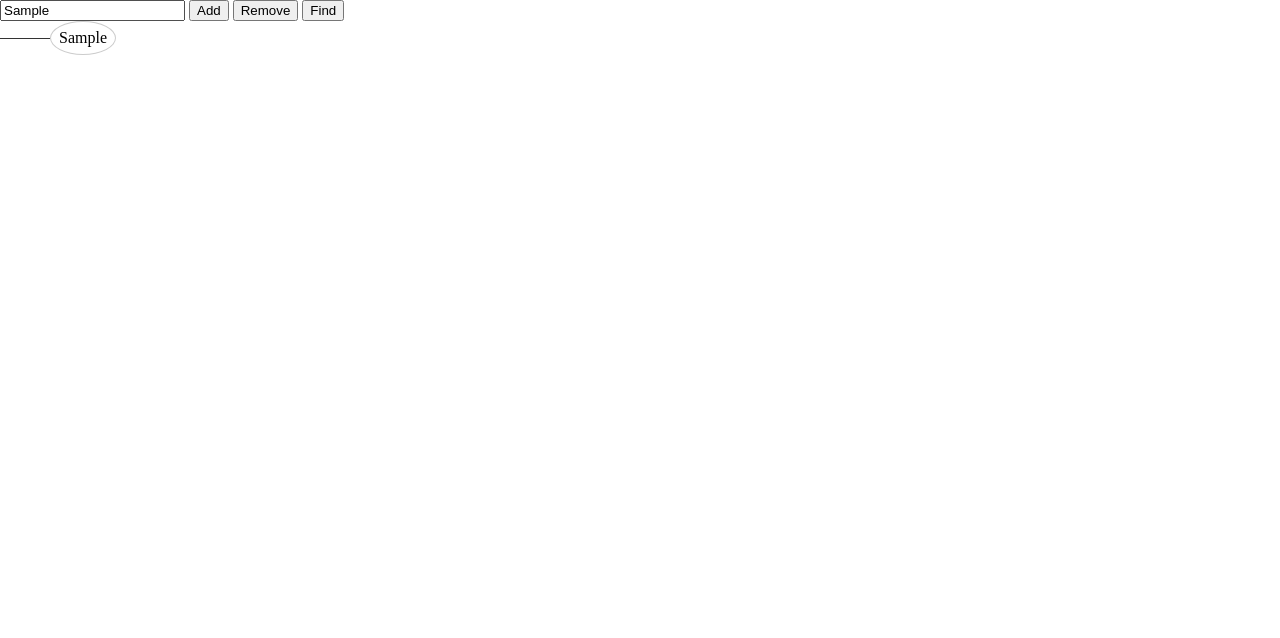
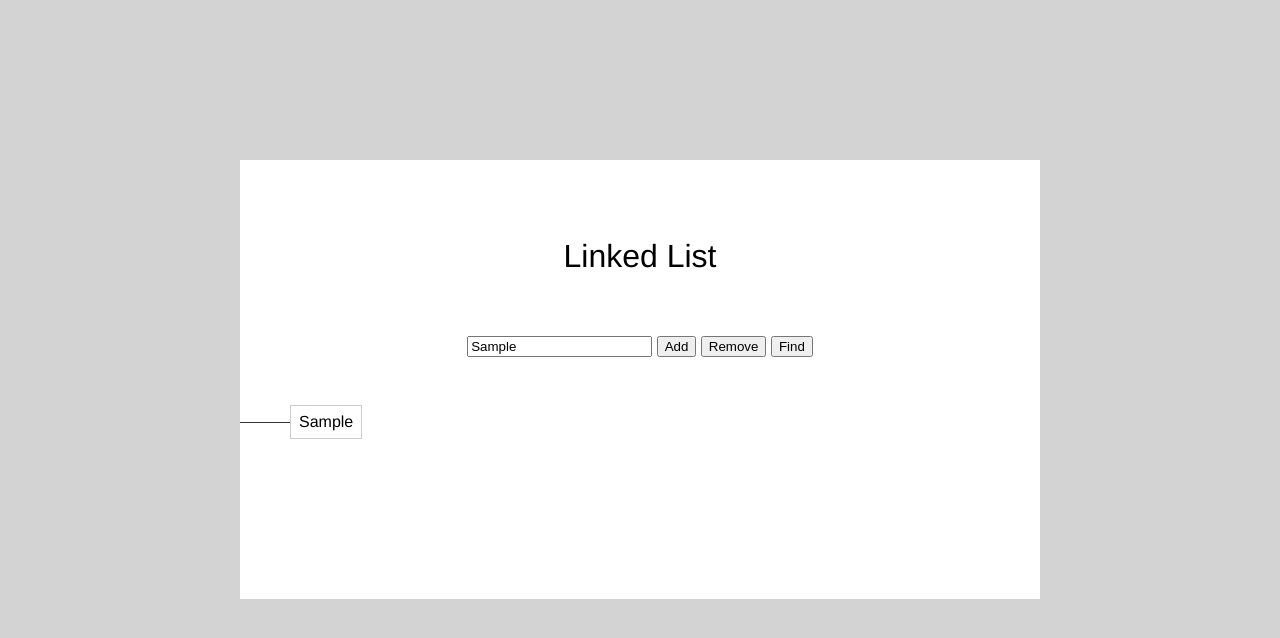
Before and after one commit to valerielamm/Experiments, a plain HTML site: page Linked List/index.html in a window 1280 px wide. Both pictures are taken after typing "Sample" into the empty fields and a click on the input "Add". Drawn offline with Linux system fonts and the light colour scheme.

Commit message:
Making it prettier and adding title

```diff
--- a/Linked List/index.html
+++ b/Linked List/index.html
@@ -8,8 +8,9 @@
 </head>
 
 <body>
-
+    <div class="container">
         <div>
+            <h3>Linked List</h3>
             <input type=text class="value" placeholder='Value' name="value" />
             <input type=submit class="js-submit" value="Add" />
             <input type=submit class="js-remove" value="Remove" />
@@ -17,9 +18,7 @@
         </div>
 
         <div class="node-list"></div> <!-- Holds List -->
-
+    </div>
     <script src="linked.js"></script>
 
-</body>
-
-</html>
+</body></html>
--- a/Linked List/style.css
+++ b/Linked List/style.css
@@ -140,12 +140,32 @@ main {
     background: white;
 }
 
+h3 {
+    margin-bottom: 2em;
+    font-size: 2em;
+}
+
+body {
+    background: lightgrey;
+    font-family: Helvetica, sans-serif;
+}
+
+.container {
+    max-width: 800px;
+    background: white;
+    display: block;
+    margin: 0 auto;
+    margin-top: 10em;
+    padding: 5em 0 10em 0;
+    text-align: center;
+}
+
 .node span {
     display: inline-block;
     border: 1px solid #ccc;
-    border-radius: 100%;
     padding: 8px;
     transition: 1s all;
+    background: white;
 }
 
 .node:before {
@@ -157,8 +177,22 @@ main {
     line-height: 1px;
     border: 1px solid #333;
     border-width: 1px 0 0;
+
+}
+
+.node-list {
+    display: flex;
+    margin-top: 2em;
+    flex-wrap: wrap;
+    padding: 0 2em 0 0;
+}
+
+.node-list .node {
+    margin-top: 1em;
 }
 
 .zoom {
-    transform: scale(2)
+    transform: scale(2);
+    z-index: 99;
+
 }
```
Lines whose indentation alone changed are shown as unchanged.
